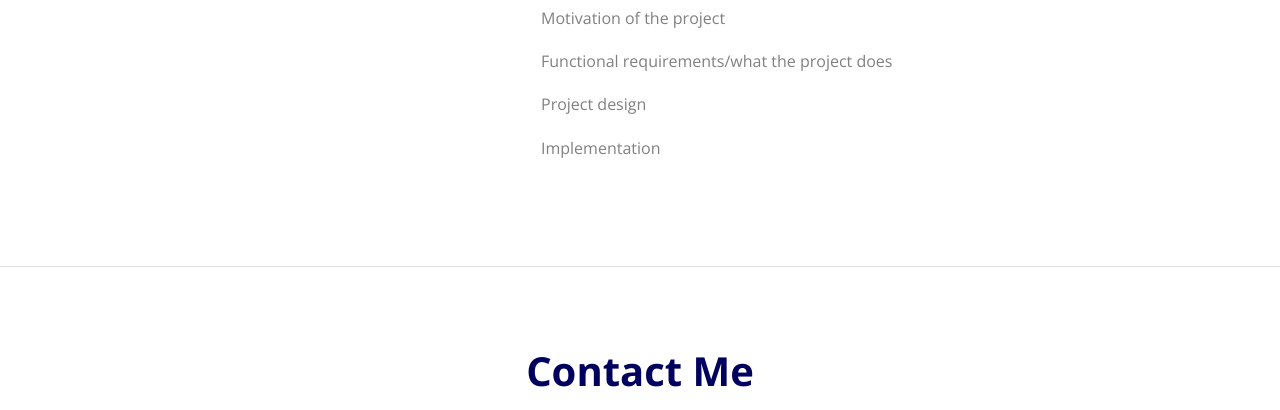
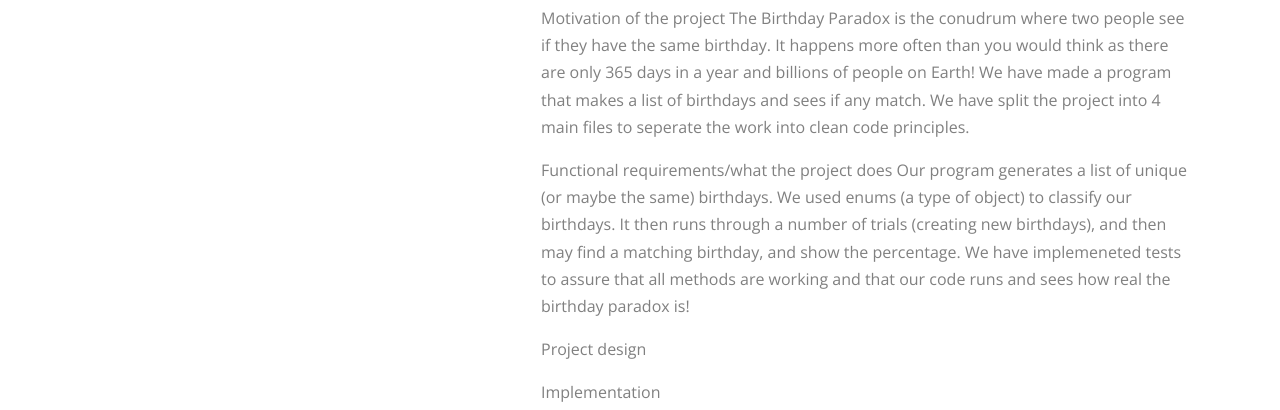
Before and after one commit to drepetti/drepetti.github.io, a plain HTML site: page index.html in a window 1280 px wide. Shown: the part 693-1103 px from the top of the page. Drawn offline with nearby package versions, Linux system fonts and the light colour scheme; a script that the page names is missing; files whose address does not match are found by name.

Commit message:
Started work on project section.

```diff
--- a/index.html
+++ b/index.html
@@ -130,10 +130,10 @@
             <div class="mb-4">
               <h3>Project Title. Birthday Paradox</h3>
               <p>
-               Motivation of the project
+               Motivation of the project The Birthday Paradox is the conudrum where two people see if they have the same birthday. It happens more often than you would think as there are only 365 days in a year and billions of people on Earth! We have made a program that makes a list of birthdays and sees if any match. We have split the project into 4 main files to seperate the work into clean code principles.
               </p>
               <p>
-              Functional requirements/what the project does
+              Functional requirements/what the project does Our program generates a list of unique (or maybe the same) birthdays. We used enums (a type of object) to classify our birthdays. It then runs through a number of trials (creating new birthdays), and then may find a matching birthday, and show the percentage. We have implemeneted tests to assure that all methods are working and that our code runs and sees how real the birthday paradox is!
               </p>
               <p>
               Project design
```
